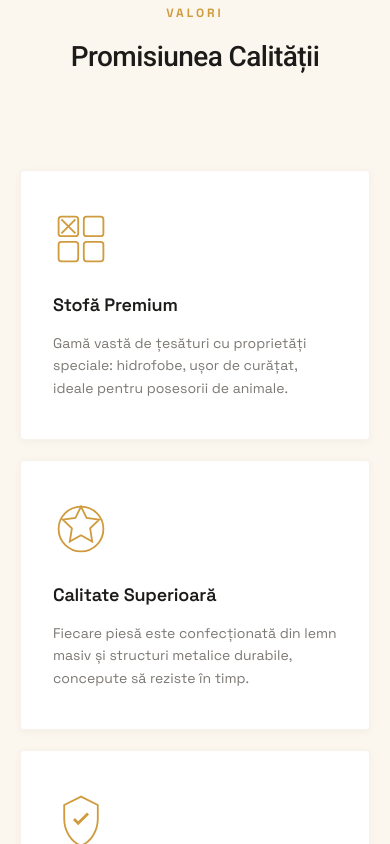
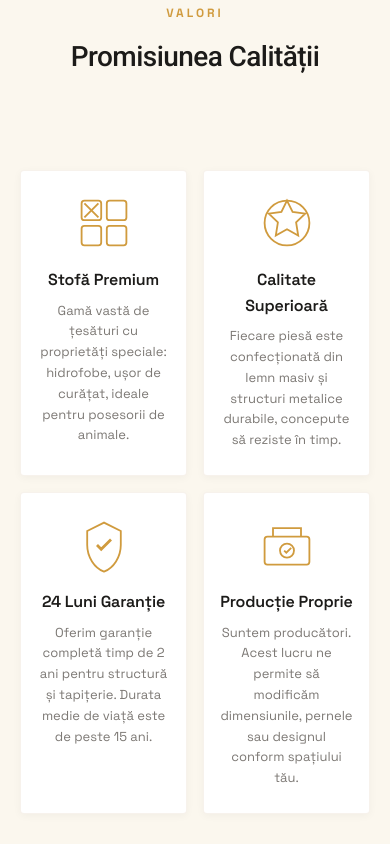
Before and after one commit to DinuVidrascu/trust-wood, a React (Vite) app: page / in a window 390 px wide. Shown: the part 2120-2964 px from the top of the page. Built offline with nearby package versions, Linux system fonts and the light colour scheme.

Commit message:
style: display advantages section in two columns on mobile screens

```diff
--- a/src/index.css
+++ b/src/index.css
@@ -1683,7 +1683,11 @@ button, input, select, textarea {
 
 @media (max-width: 768px) {
   .products-grid { grid-template-columns: repeat(2, 1fr); gap: 20px; }
-  .advantages { grid-template-columns: 1fr; gap: 20px; }
+  .advantages { grid-template-columns: repeat(2, 1fr); gap: 16px; }
+  .adv-card { padding: 24px 16px; text-align: center; display: flex; flex-direction: column; align-items: center; }
+  .adv-icon { margin-bottom: 16px; }
+  .adv-title { font-size: 16px; margin-bottom: 8px; }
+  .adv-desc { font-size: 13px; }
   .cat-card { flex: 0 0 calc(100% - 20px); }
   .banner { aspect-ratio: auto; min-height: 380px; }
   .banner-content { padding: 30px; }
```
